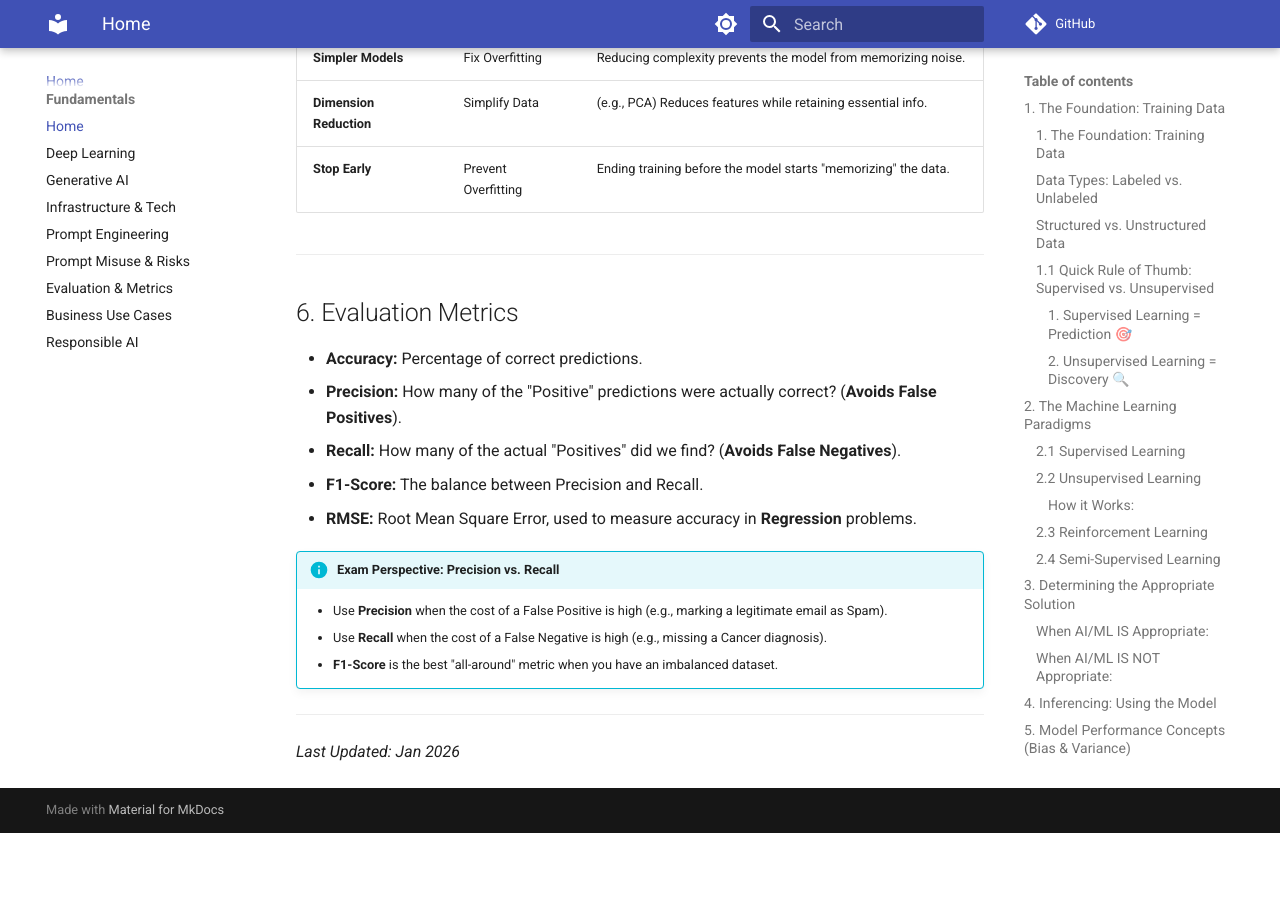
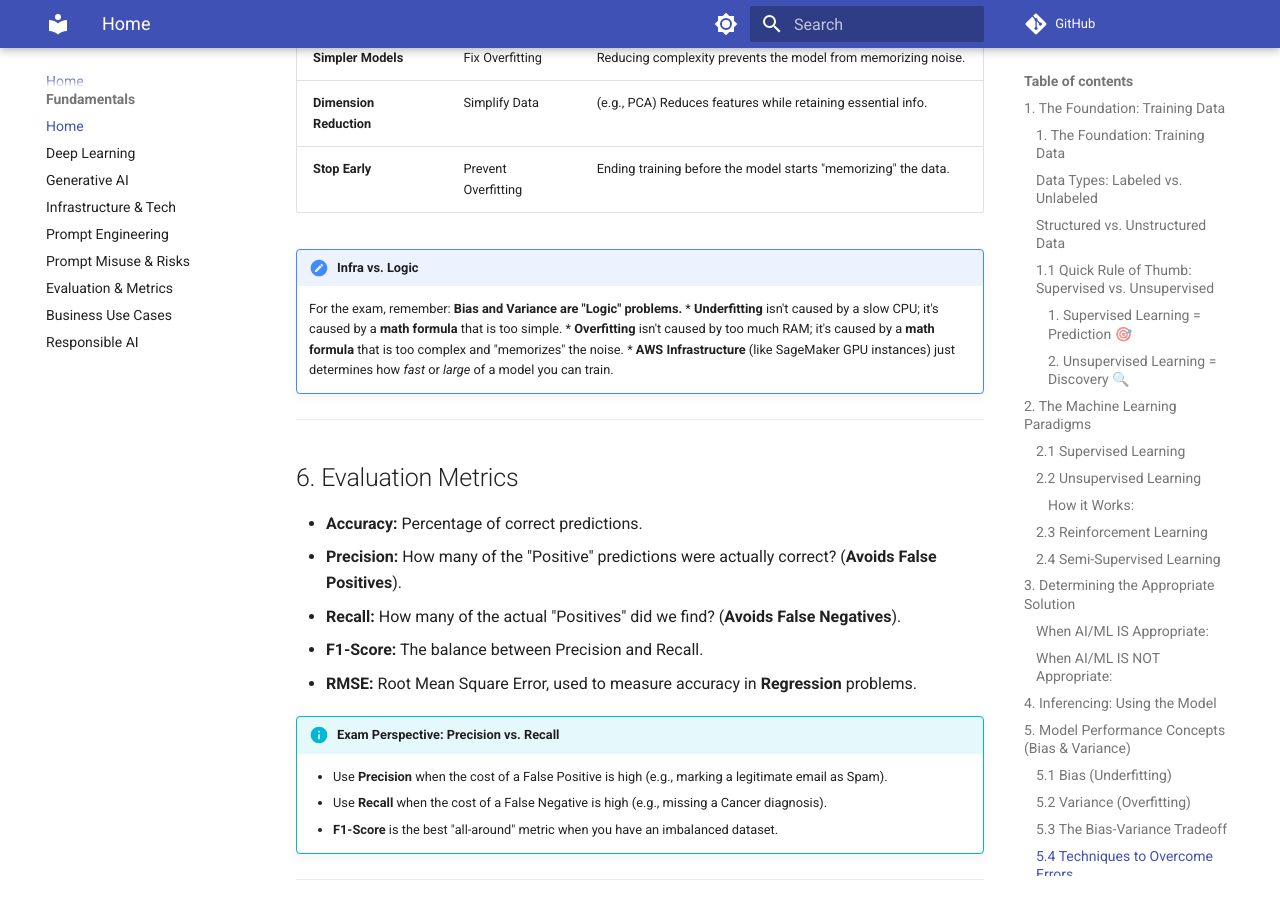
Before and after one commit to kvcenation5/aws-ai-practitioner-exam, an MkDocs documentation site: the page built from docs/index.md, in a window 1280 px wide and 900 px high, scrolled down 6128 px. Built offline with MkDocs 1.6.1 and Material for MkDocs 9.7.7, drawn with Linux system fonts in a browser that asks for light colours; comment, search, counter and statistics services are not loaded; before the commit the page ends 6961 px from its top, so only the background shows below that.

Commit message:
Add Infra vs Logic distinction to ML fundamentals

```diff
--- a/docs/index.md
+++ b/docs/index.md
@@ -168,6 +168,12 @@
 | **Dimension Reduction** | Simplify Data | (e.g., PCA) Reduces features while retaining essential info. |
 | **Stop Early** | Prevent Overfitting | Ending training before the model starts "memorizing" the data. |
 
+!!! note "Infra vs. Logic"
+    For the exam, remember: **Bias and Variance are "Logic" problems.**
+    *   **Underfitting** isn't caused by a slow CPU; it's caused by a **math formula** that is too simple.
+    *   **Overfitting** isn't caused by too much RAM; it's caused by a **math formula** that is too complex and "memorizes" the noise.
+    *   **AWS Infrastructure** (like SageMaker GPU instances) just determines how *fast* or *large* of a model you can train.
+
 ---
 
 ## 6. Evaluation Metrics
```
